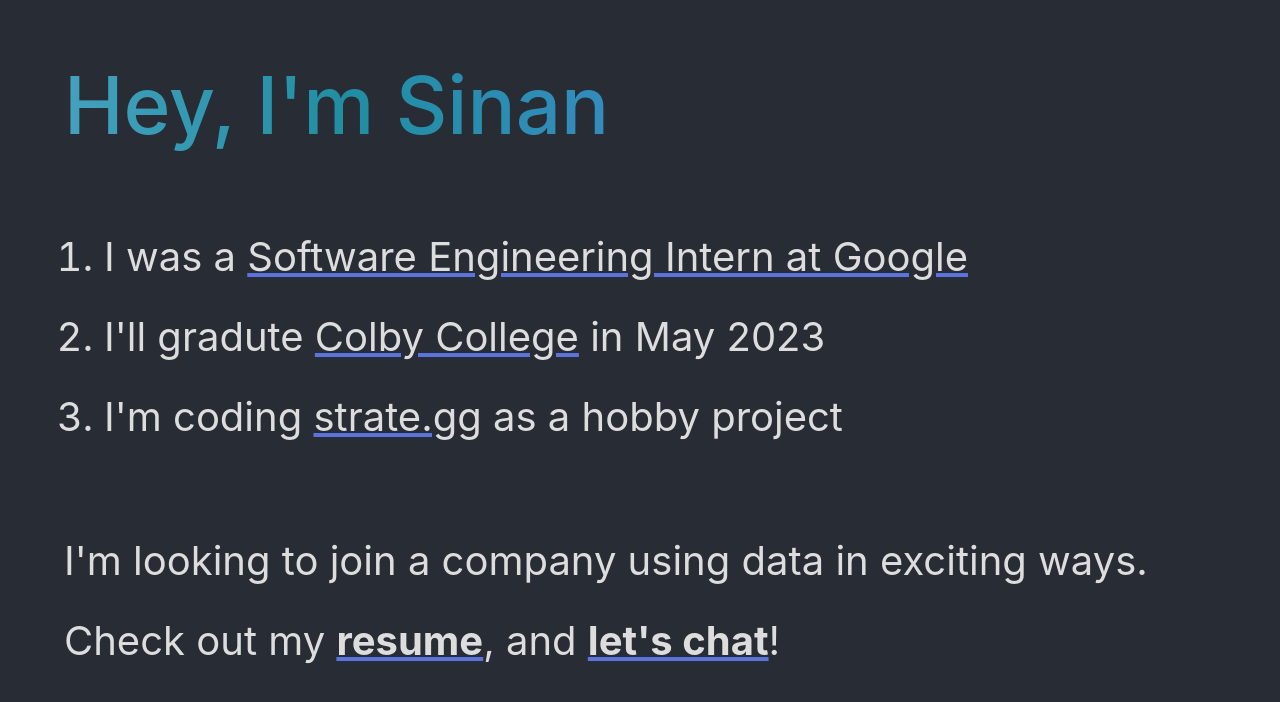
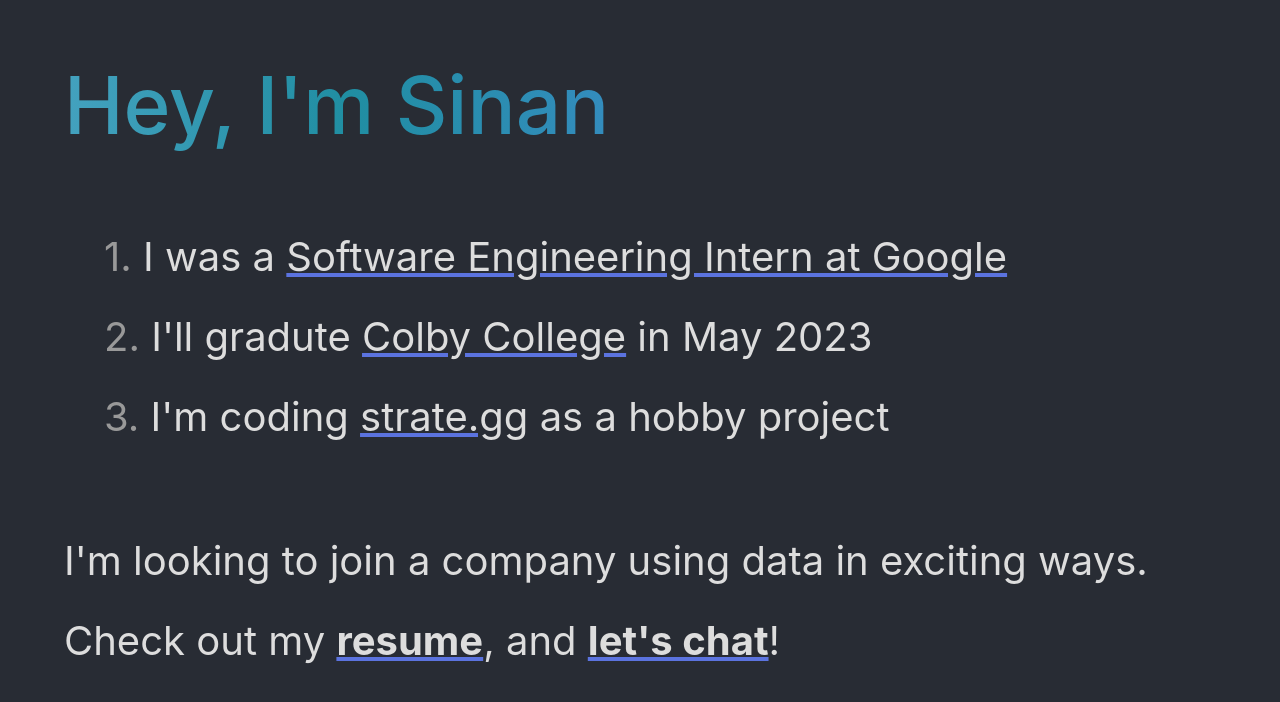
Before and after one commit to enjoythecode/sinany.me, a React (Create React App) app in the folder portfolio/: page / in a window 1280 px wide. Shown: the top 702 px of the page. Built offline with nearby package versions, Linux system fonts and the light colour scheme.

Commit message:
customize list items

```diff
--- a/portfolio/src/App.css
+++ b/portfolio/src/App.css
@@ -33,6 +33,22 @@
 	margin: 0;
 }
 
+/* Styling ordered list markers.
+ * Courtesy of:
+ * https://www.joshwcomeau.com/css/styling-ordered-lists-with-css-counters/
+ */
+ol li {
+  counter-increment: muffins
+}
+ol li:before {
+  content: counter(muffins) ". ";
+  color: #999;
+}
+ol {
+  list-style: none;
+  counter-reset: muffins;
+}
+
 #header-top {
 	font-size: 5rem;
 	font-weight: 500;
```
